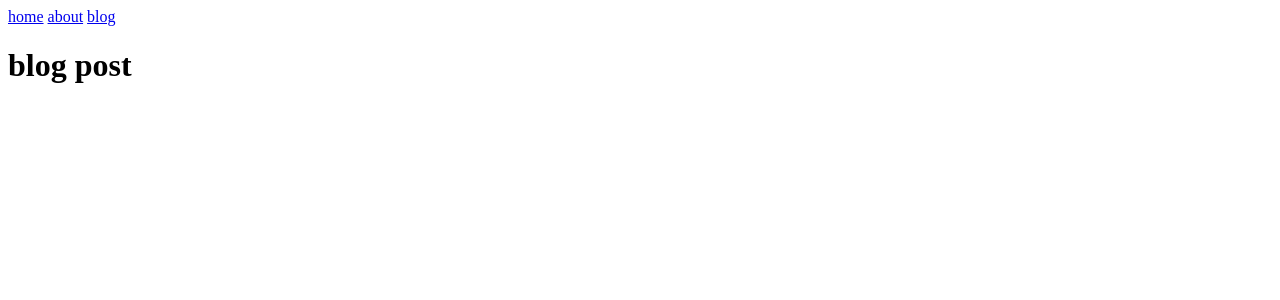
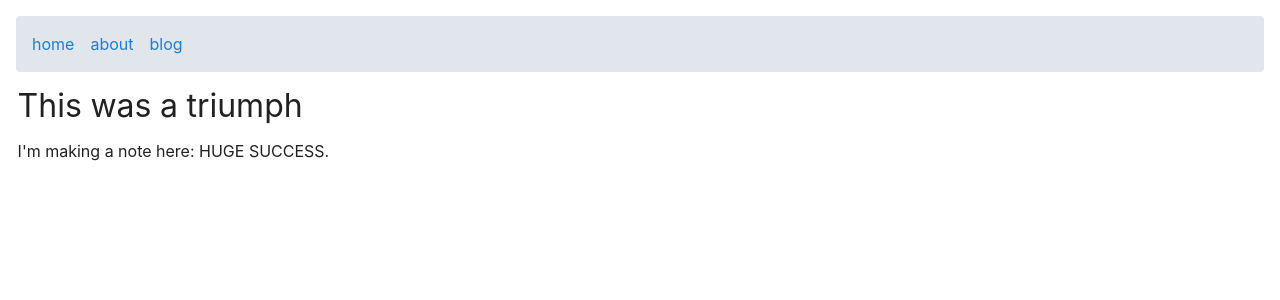
Before and after one commit to skyturtleio/edge-kit, a SvelteKit app: page /blog/cake in a window 1280 px wide. Shown: the top 300 px of the page. Built offline with nearby package versions, Linux system fonts and the light colour scheme.

Commit message:
add post page

```diff
--- a/src/app.html
+++ b/src/app.html
@@ -6,6 +6,252 @@
 		<meta name="viewport" content="width=device-width" />
 		%sveltekit.head%
 	</head>
+<style>
+			body {
+				--bg-1: hsl(0, 0%, 100%);
+				--bg-2: hsl(206, 20%, 90%);
+				--bg-3: hsl(206, 20%, 80%);
+				--fg-1: hsl(0, 0%, 13%);
+				--fg-2: hsl(0, 0%, 20%);
+				--fg-2: hsl(0, 0%, 30%);
+				--link: hsl(208, 77%, 47%);
+				--link-hover: hsl(208, 77%, 55%);
+				--link-active: hsl(208, 77%, 40%);
+				--border-radius: 4px;
+				--font: -apple-system, BlinkMacSystemFont, 'Segoe UI', Roboto, Oxygen, Ubuntu, Cantarell,
+					'Open Sans', 'Helvetica Neue', sans-serif;
+				--font-mono: ui-monospace, 'Cascadia Code', 'Source Code Pro', Menlo, Consolas,
+					'DejaVu Sans Mono', monospace;
+				background: var(--bg-1);
+				color: var(--fg-1);
+				font-family: var(--font);
+				line-height: 1.5;
+				margin: 1rem;
+				height: calc(100vh - 2rem);
+			}
+
+			h1,
+			h2,
+			h3,
+			h4,
+			h5,
+			h6 {
+				font-weight: normal;
+				font-variant-numeric: tabular-nums;
+				line-height: 1.1;
+			}
+
+			:is(h1, h2, h3, h4, h5, h6, p) {
+				margin: 1rem 0.1rem;
+			}
+
+			label {
+				margin: 0.5rem 0.1rem;
+			}
+
+			:is(h1, h2, h3, h4, h5, h6, p, label):first-child {
+				margin-top: 0;
+			}
+
+			:is(h1, h2, h3, h4, h5, h6, p, label):last-child {
+				margin-bottom: 0;
+			}
+
+			a {
+				color: var(--link);
+			}
+
+			a:hover {
+				color: var(--link-hover);
+			}
+
+			a:active {
+				color: var(--link-active);
+			}
+
+			label {
+				display: flex;
+				gap: 0.5rem;
+				align-items: center;
+			}
+
+			label input {
+				margin: 0;
+			}
+
+			button,
+			input,
+			select {
+				font-family: inherit;
+				font-size: inherit;
+			}
+
+			button {
+				background: var(--link);
+				color: var(--bg-1);
+				padding: 0.5rem 1rem;
+				border: none;
+				border-radius: var(--border-radius);
+			}
+
+			button:hover {
+				background: var(--link-hover);
+			}
+
+			button:active {
+				background: var(--link-active);
+			}
+
+			:is(button, button:hover, button:active):disabled {
+				background: var(--link);
+				filter: grayscale(1);
+				opacity: 0.4;
+			}
+
+			input,
+			textarea,
+			select {
+				padding: 0.5rem;
+				border: 1px solid var(--bg-2);
+				border-radius: var(--border-radius);
+				box-sizing: border-box;
+			}
+
+			input,
+			textarea {
+				background: var(--bg-1);
+			}
+
+			select:not([multiple]) {
+				background: var(--bg-2);
+			}
+
+			textarea {
+				font-family: var(--font-mono);
+				font-size: 0.9rem;
+			}
+
+			form {
+				display: flex;
+				flex-direction: column;
+				gap: 1rem;
+				align-items: baseline;
+			}
+
+			ul:has(li):has(form) {
+				list-style: none;
+				padding: 0;
+			}
+
+			li form {
+				flex-direction: row;
+				gap: 0.5rem;
+				margin: 0.5rem 0;
+			}
+
+			nav {
+				position: relative;
+				display: flex;
+				gap: 1em;
+				padding: 1em;
+				background: var(--bg-2);
+				z-index: 2;
+				margin: 0 0 1em 0;
+				border-radius: var(--border-radius);
+			}
+
+			nav a {
+				text-decoration: none;
+			}
+
+			nav a[aria-current='true'] {
+				border-bottom: 2px solid;
+			}
+
+			ul:has(form) {
+				list-style: none;
+				padding: 0;
+			}
+
+			progress {
+				margin: 0.5rem 0;
+			}
+
+			progress:first-child {
+				margin-top: 0;
+			}
+
+			progress:lsat-child {
+				margin-bottom: 0;
+			}
+
+			.error {
+				color: red;
+			}
+
+			code {
+				background: var(--bg-2);
+				font-family: var(--font-mono);
+				font-size: 0.9em;
+				padding: 0.15rem 0.3rem;
+				border-radius: var(--border-radius);
+			}
+
+			ul.todos {
+				padding: 0;
+			}
+
+			ul.todos li:not(:has(> form)),
+			ul.todos li form {
+				position: relative;
+				display: flex;
+				align-items: center;
+				padding: 0.5em 0.5em 0.5em 1em;
+				margin: 0 0 0.5em 0;
+				gap: 0.5em;
+				border-radius: 5px;
+				user-select: none;
+				background: var(--bg-1);
+				filter: drop-shadow(2px 3px 6px rgba(0, 0, 0, 0.1));
+				transition: filter 0.2s, opacity 0.2s;
+			}
+
+			ul.todos .done {
+				filter: none;
+				opacity: 0.4;
+			}
+
+			ul.todos button {
+				border: none;
+				background-color: transparent;
+				background-repeat: no-repeat;
+				background-position: 50% 50%;
+				background-size: 1rem 1rem;
+				cursor: pointer;
+				width: 3em;
+				height: 3em;
+				margin: -0.5em -0.5em -0.5em 0;
+				aspect-ratio: 1;
+				opacity: 0.5;
+				transition: opacity 0.2s;
+			}
+
+			ul.todos button:hover {
+				opacity: 1;
+			}
+
+			body.dark {
+				--bg-1: hsl(0, 0%, 18%);
+				--bg-2: hsl(0, 0%, 30%);
+				--bg-3: hsl(0, 0%, 40%);
+				--fg-1: hsl(0, 0%, 90%);
+				--fg-2: hsl(0, 0%, 70%);
+				--fg-3: hsl(0, 0%, 60%);
+				--link: hsl(206, 96%, 72%);
+				--link-hover: hsl(206, 96%, 78%);
+				--link-active: hsl(206, 96%, 64%);
+			}
+</style>
 	<body data-sveltekit-preload-data="hover">
 		<div style="display: contents">%sveltekit.body%</div>
 	</body>
--- /dev/null
+++ b/src/routes/blog/[slug]/+page.server.ts
@@ -0,0 +1,13 @@
+import { posts } from "../data";
+import { error } from "@sveltejs/kit";
+import type { PageServerLoad } from "./$types";
+
+export const load = (async ({ params }) => {
+	const post = posts.find((post) => post.slug === params.slug);
+
+	if (!post) throw error(404);
+
+	return {
+		post,
+	};
+}) satisfies PageServerLoad;
--- a/src/routes/blog/[slug]/+page.svelte
+++ b/src/routes/blog/[slug]/+page.svelte
@@ -1 +1,7 @@
-<h1>blog post</h1>
+<script lang="ts">
+	import type { PageData } from './$types';
+	export let data: PageData;
+</script>
+
+<h1>{data.post.title}</h1>
+<div>{@html data.post.content}</div>
```
